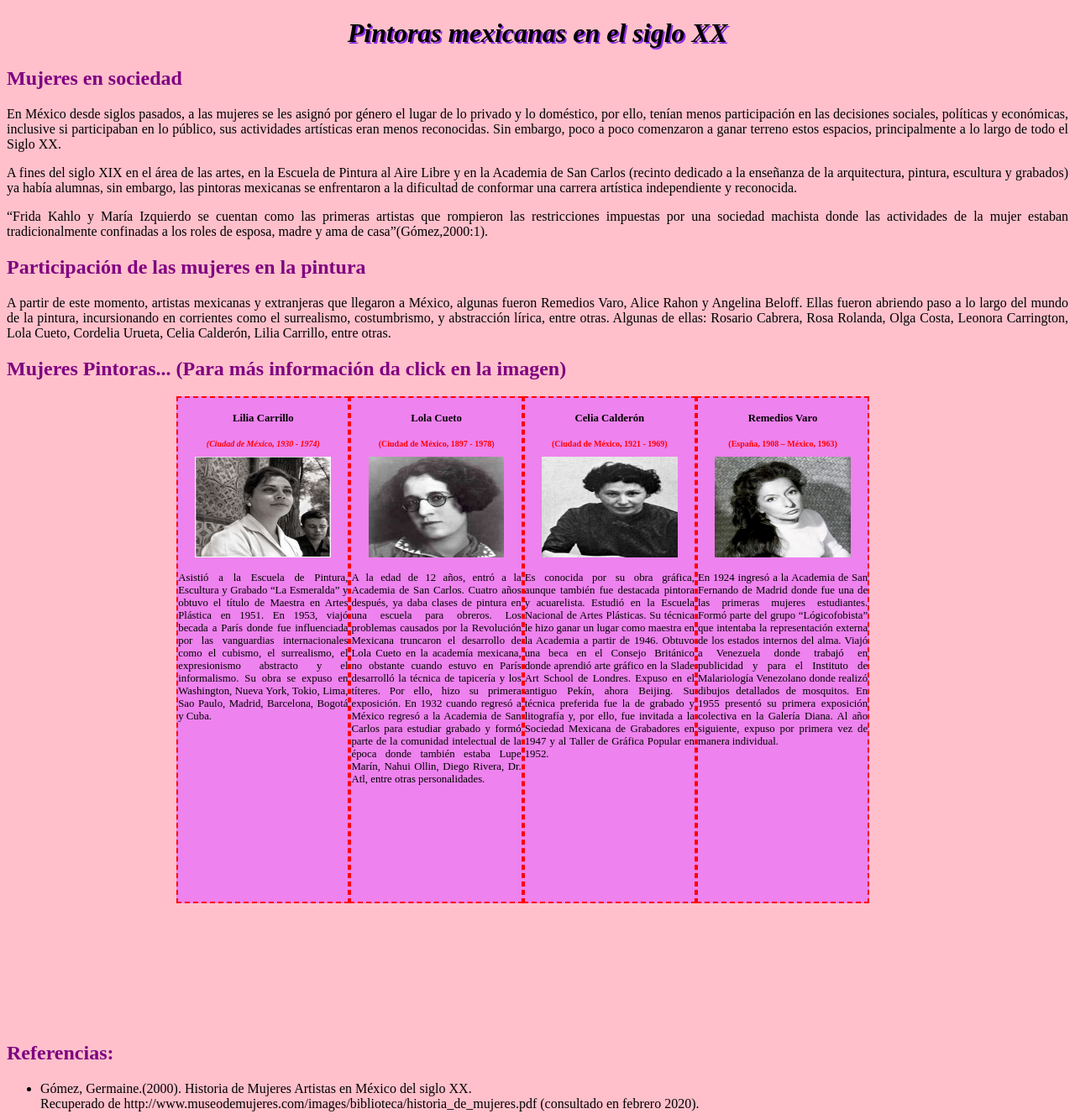
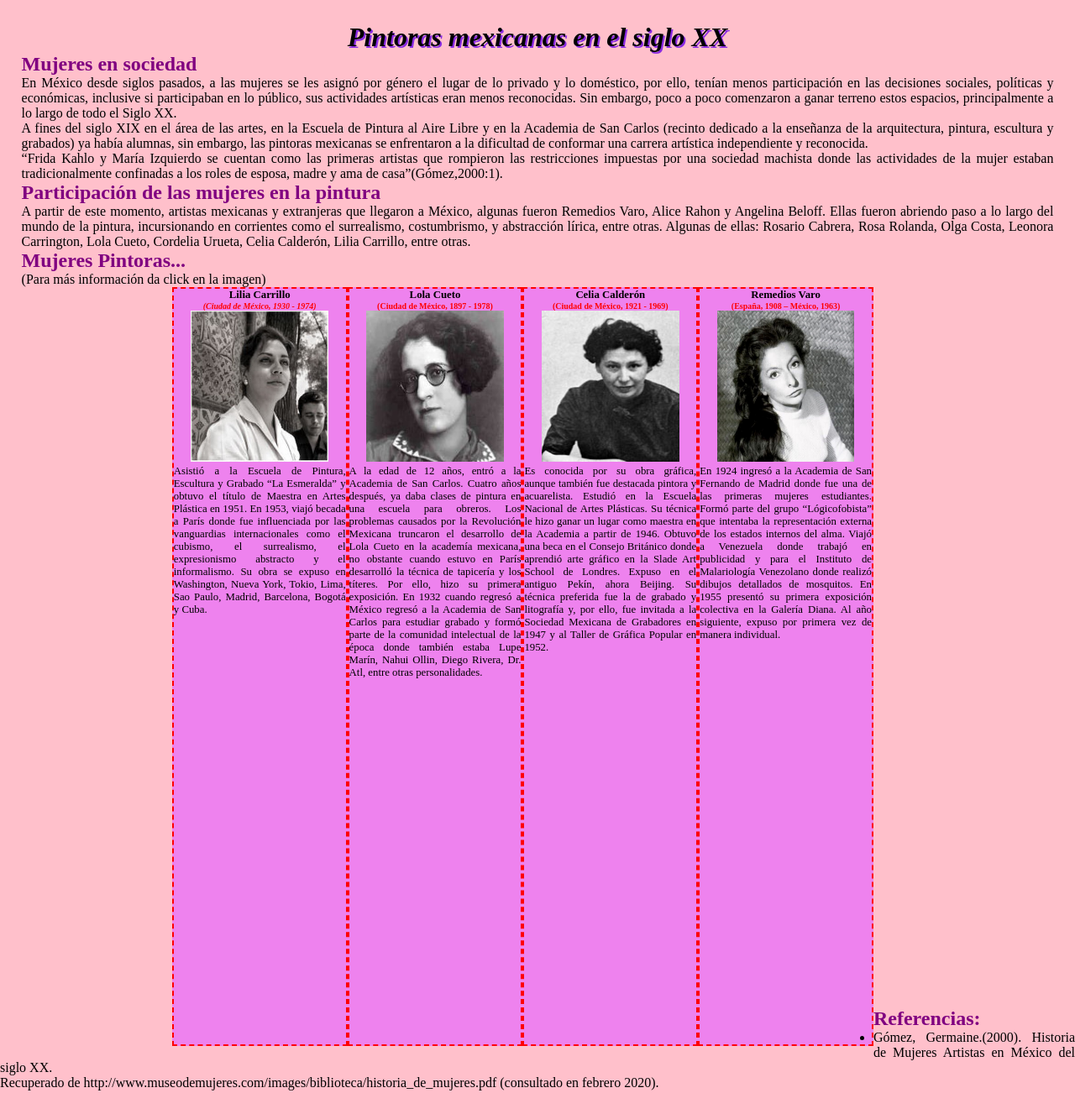
Before and after one commit to OmarEDC/MWT1A6_ActividadPintorasMexicanas, a plain HTML site: page index.html in a window 1280 px wide. Shown: the whole page at 84% size. After the commit the page ends 1300 px from the top, so only its background shows below. Drawn offline with Linux system fonts and the light colour scheme.

Commit message:
Viewport

```diff
--- a/css/style.css
+++ b/css/style.css
@@ -1,16 +1,19 @@
 body{
   background: pink;
-  text-align: justify;
+
 }
 
 main{
   width:100%;
   height:1200px;
+  text-align: justify;
 
 }
 
 footer{
-
+  width: 100%;
+    height: 100px;
+    text-align: justify;
 }
 
 
@@ -40,7 +43,12 @@ img{
   margin-left: 10%;
 }
 
-
+#bloqueSuperior{
+  padding-left: 2%;
+  padding-right: 2%;
+  padding-top:2%;
+  /*border: 2px dashed red;*/
+}
 
 #bloquePrincipal{
   width: 80%;
@@ -51,7 +59,7 @@ img{
 #bloqueSecundario{
   width: 20%;
 
-  height: 600px;
+  height: 900px;
   float: left;
   border: 2px dashed red;
   background:violet;
@@ -59,9 +67,10 @@ img{
 }
 
 /*Diseño para dispositivos con menos de 559 px*/
-@media screen and (max-width:559px){
+@media screen and (max-width:700px){
+
   body{
-      font-size:80%; /* achicamos la fuente en pantallas pequeñas */
+    font-size: 100%;
   }
 
   #bloquePrincipal{
--- a/index.html
+++ b/index.html
@@ -6,13 +6,19 @@
     <meta charset="utf-8">
     <meta name="viewport" content="width=device-width">
     <title>Pintoras en Mexico</title>
-    <link href="css/style.css" rel="stylesheet">
+    <link href="css/style.css" rel="stylesheet" type="text/css">
+    <style>
+        * {
+          margin: 0;
+          padding: 0;
+        }
+      </style>
 </head>
 
 <body>
     <main>
 
-
+<div id="bloqueSuperior">
     <h1><i>Pintoras mexicanas en el siglo XX</i></h1>
     <h2> Mujeres en sociedad</h2>
     <p>En México desde siglos pasados, a las mujeres se les asignó por género el lugar de lo privado y lo doméstico,
@@ -34,7 +40,10 @@
         ellas: Rosario Cabrera, Rosa Rolanda, Olga Costa, Leonora Carrington, Lola Cueto, Cordelia Urueta, Celia
         Calderón, Lilia Carrillo, entre otras.</p>
 
-        <h2>Mujeres Pintoras... (Para más información da click en la imagen)</h2>
+    <h2>Mujeres Pintoras... </h2>
+    <p>(Para más información da click en la imagen)</p>
+</div>
+
 
         <div id="bloquePrincipal">
 
@@ -98,10 +107,12 @@
                     expuso por primera vez de manera individual.</p>
             </div>
         </div>
-
+<br>
     </main>
     <footer>
+
         <h2>Referencias:</h2>
+
         <ul>
             <li>Gómez, Germaine.(2000). Historia de Mujeres Artistas en México del siglo XX. <br> Recuperado de
                 http://www.museodemujeres.com/images/biblioteca/historia_de_mujeres.pdf (consultado en febrero 2020).
```
Lines whose indentation alone changed are shown as unchanged.
